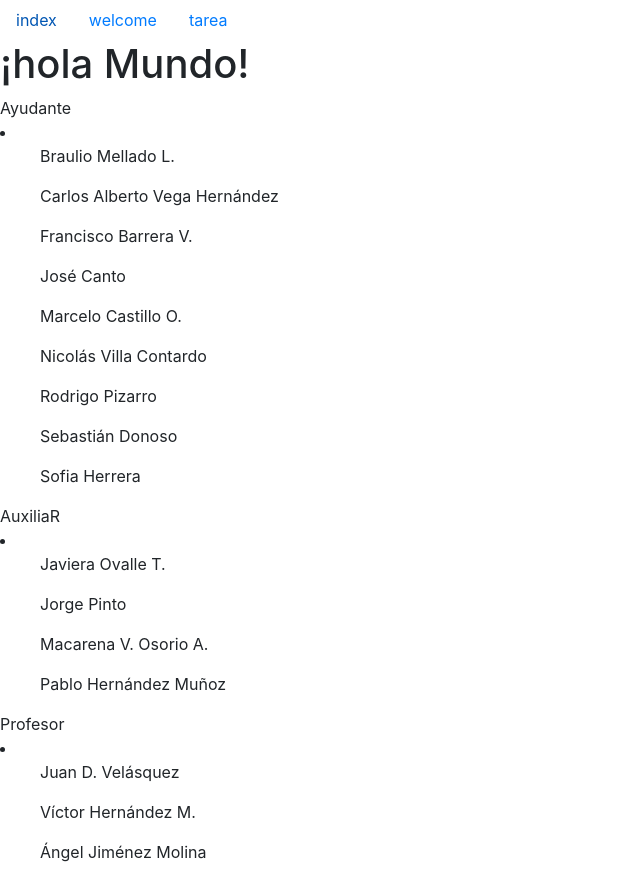
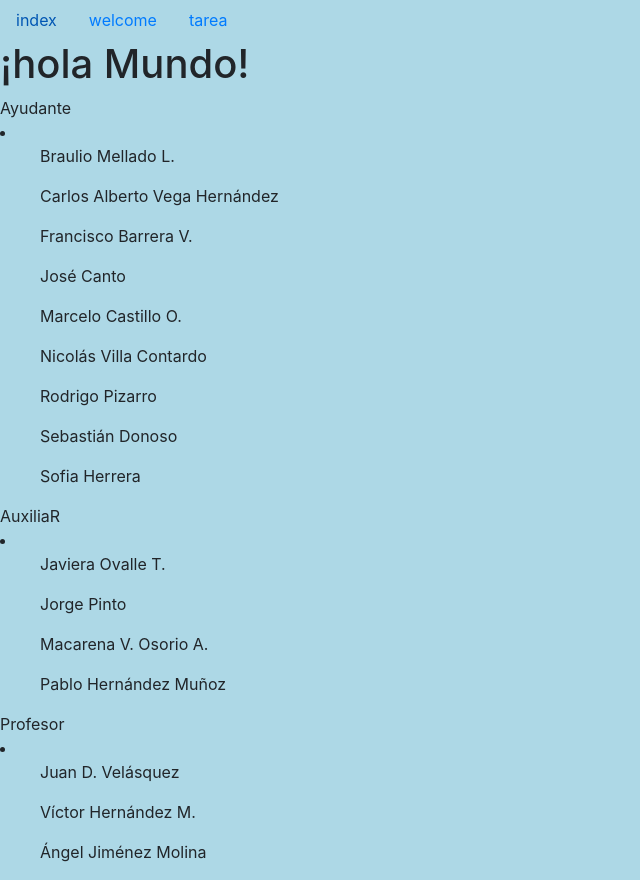
Before and after one commit to IN3501/auxiliar3-s2, a Django app: page /app_de_IN3501/ in a window 1280 px wide. Shown: the whole page, without its empty margins (0-640 px from the left). Run offline with Django 3.2, Linux system fonts and the light colour scheme; some libraries are stand-ins or nearby versions.

Commit message:
ultimo ejercicio

```diff
--- a/ejemplo_aux3/app_de_IN3501/templates/app_de_IN3501/menu.html
+++ b/ejemplo_aux3/app_de_IN3501/templates/app_de_IN3501/menu.html
@@ -1,5 +1,13 @@
 {%load static%}
+<head>
 <link rel="stylesheet" type="text/css" href="{% static 'css/bootstrap.min.css' %}">
+<style>
+body {
+background-color: lightblue;
+}
+</style>
+
+</head>
 <nav>
 	<ul class="nav">
 		<li class="nav-item">
```
